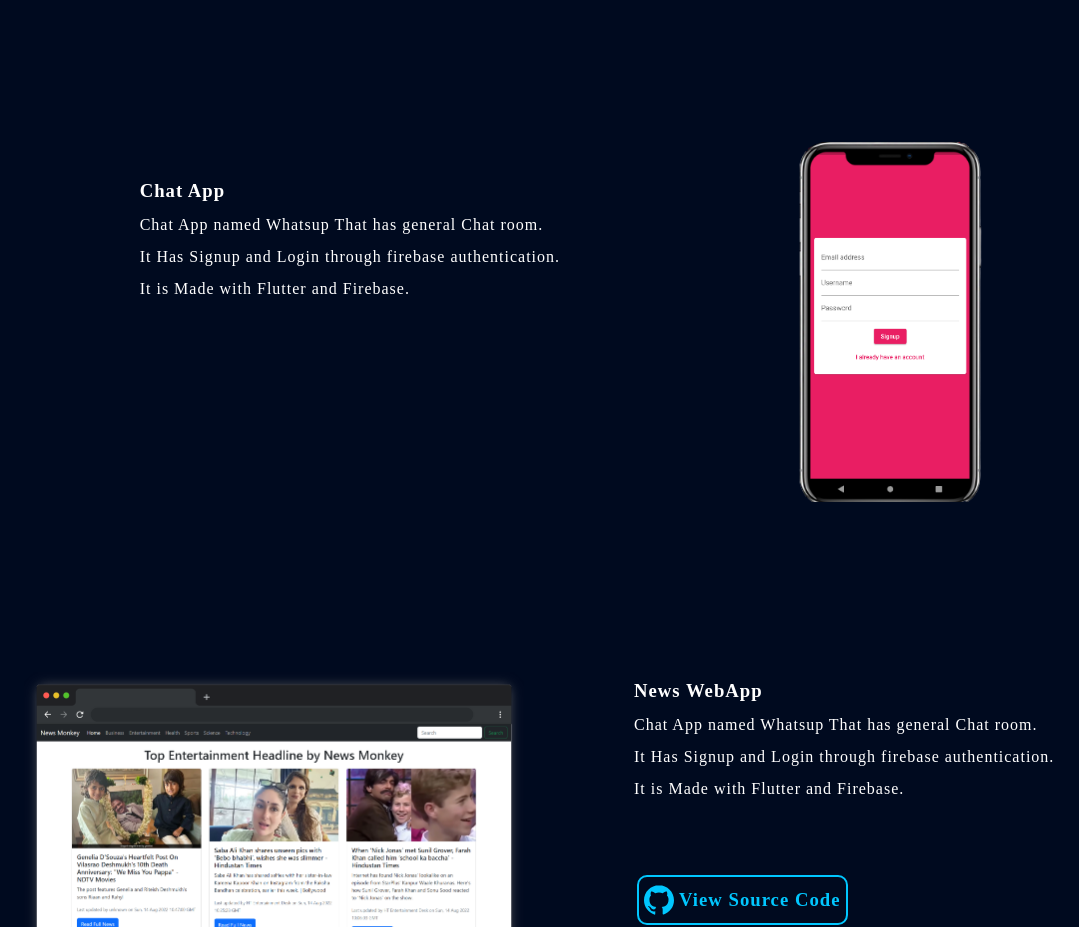
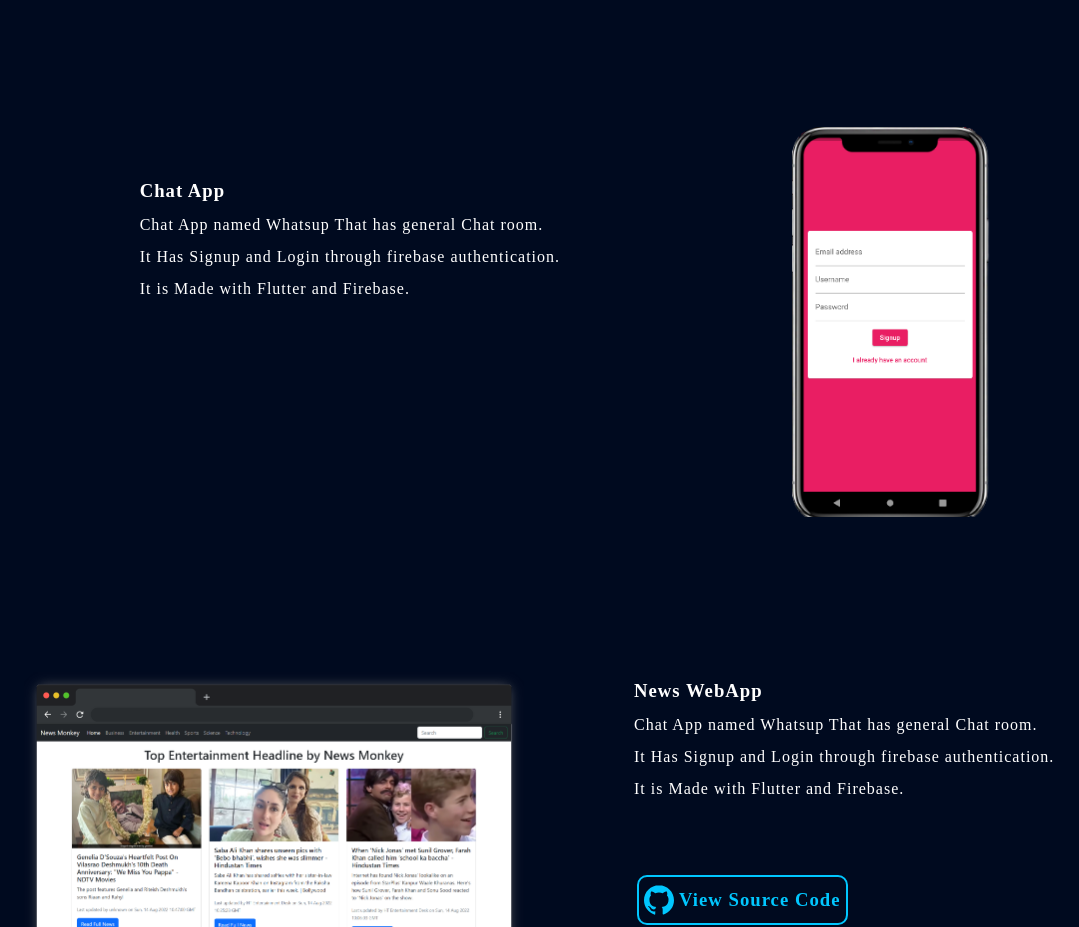
Before and after one commit to Ddharmani3/Portfolio, a React (Create React App) app: page / in a window 1280 px wide. Shown: the part 2880-3807 px from the top of the page, without its empty margins (86-1165 px from the left). Built offline with nearby package versions, Linux system fonts and the light colour scheme.

Commit message:
scaled phone img

```diff
--- a/src/components/project.css
+++ b/src/components/project.css
@@ -46,7 +46,7 @@
 
 #projimg2{
 	height: 300px;
-	transform: scale(1.2);
+	transform: scale(1.3);
 }
 
 .proj{
```
